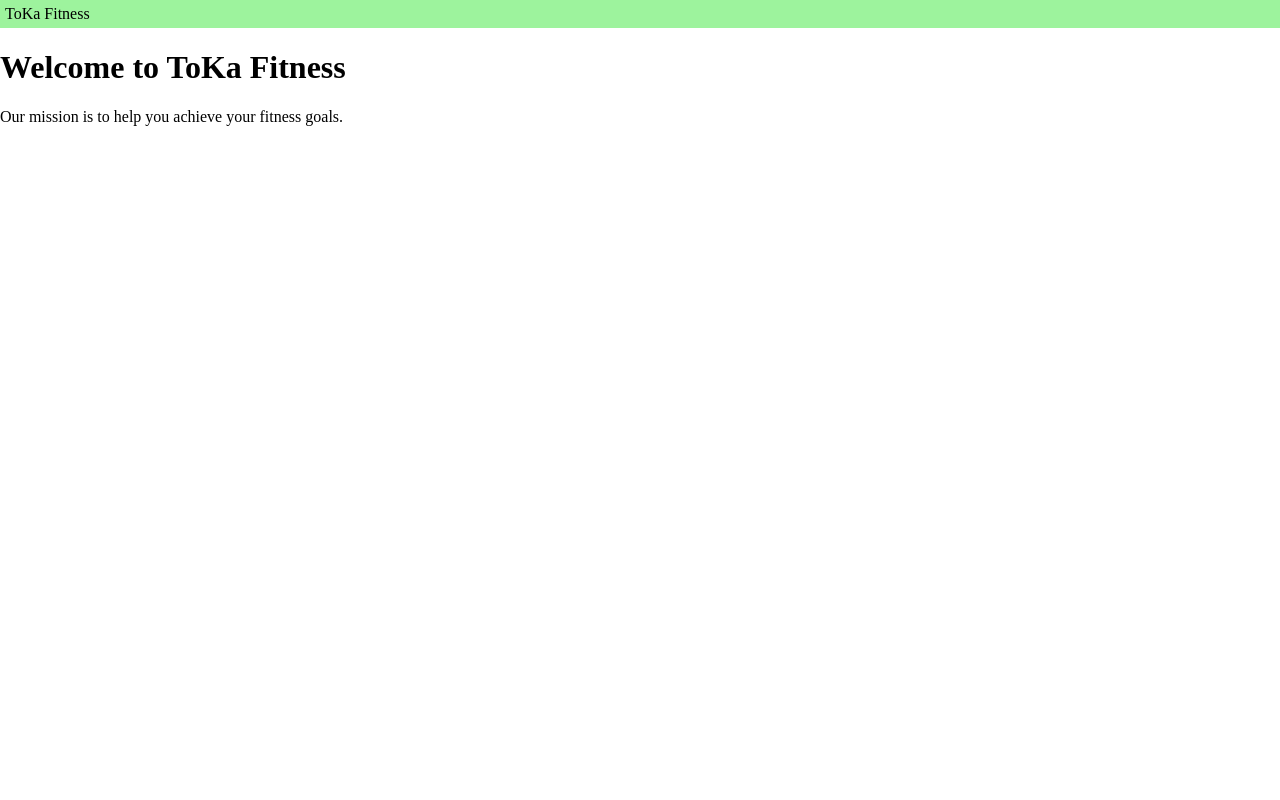
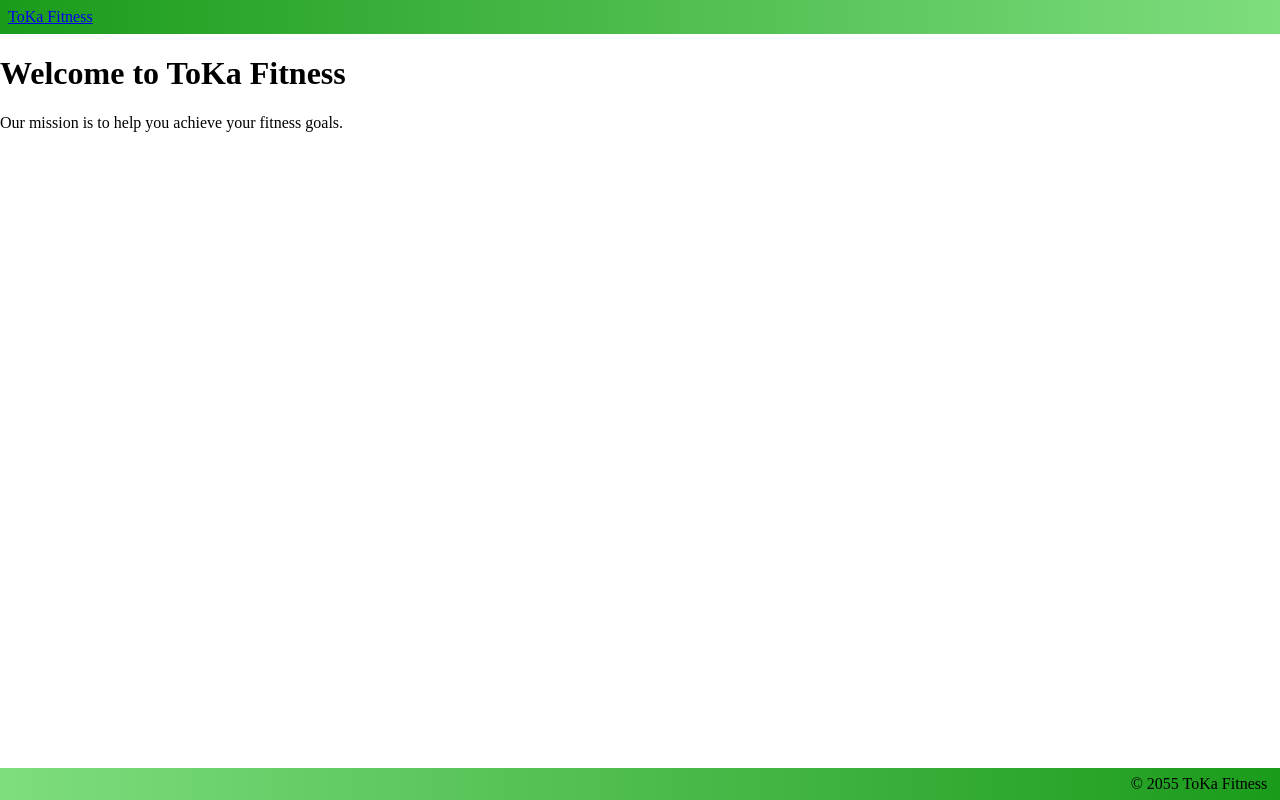
Before and after one commit to chukins/Team-roject, a Flask app: page / in a window 1280 px wide. Run offline with Flask 3, Linux system fonts and the light colour scheme.

Commit message:
final commit

```diff
--- a/static/Layout-styles.css
+++ b/static/Layout-styles.css
@@ -1,10 +1,28 @@
 header{
-    background-color: rgb(157, 243, 157);
+    background-image: linear-gradient(to left, rgb(126, 221, 126), rgb(27, 155, 27));
     padding: 5px
 }
-body{
+body, html{
     margin: 0;
+    height: 100%;
+    width: 100%;
 }
 footer{
-    background-color: silver
+    background-image: linear-gradient(to right, rgb(126, 221, 126), rgb(27, 155, 27));
+    bottom: 0;
+    position: fixed;
+    width: 100%;
+    height: 2rem;
+    align-content: center;
 }
+
+#footP{
+    text-align: right;
+    margin:0;
+    margin-right: 1%
+}
+
+#headP{
+    margin:0;
+    padding: 3px
+}
--- a/templates/layout.html
+++ b/templates/layout.html
@@ -7,8 +7,8 @@
     <title>ToKa Fitness</title>
 </head>
 <body>
-    <header>ToKa Fitness</header>
+    <header><p id="headP"><a href="{{url_for('index')}}">ToKa Fitness</a></p></header>
     {% block body %}{% endblock %}
-    <footer></footer>
+    <footer><p id="footP">© 2055 ToKa Fitness</p></footer>
 </body>
 </html>
```
